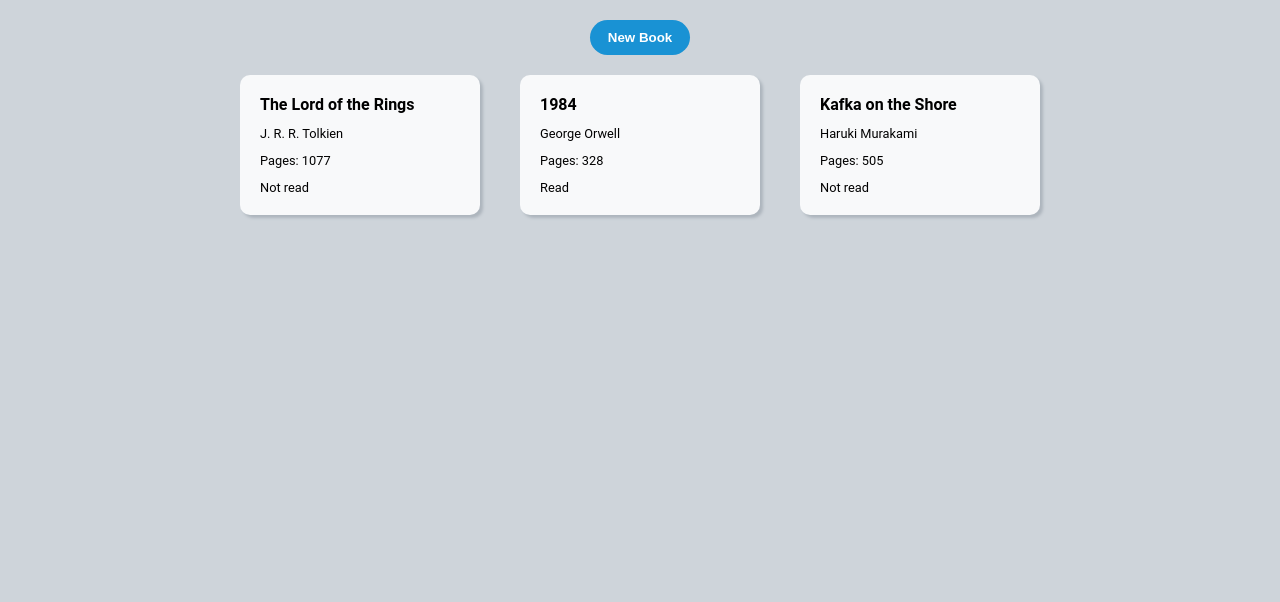
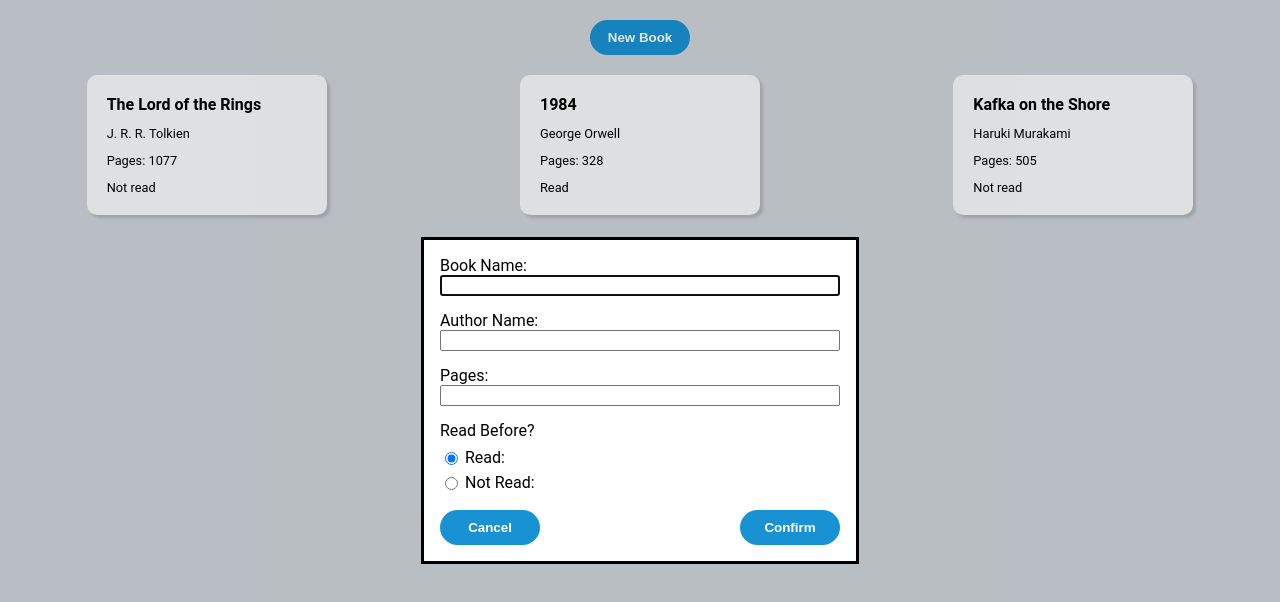
Before and after one commit to Accany1/odin-library, a plain HTML site: page index.html in a window 1280 px wide. Both pictures are taken after a click on the button "New Book". Drawn offline with Linux system fonts and the light colour scheme.

Commit message:
added new book functionality

```diff
--- a/index.html
+++ b/index.html
@@ -7,8 +7,35 @@
     <title>Document</title>
 </head>
 <body>
+    <dialog id="book-dialog">
+        <form id="book-form">
+            <div class="form-inputs">
+                <label for="book-name">Book Name: </label>
+                <input type="text" id="book-name" required>
+            </div>
+            <div class="form-inputs">
+                <label for="author-name">Author Name: </label>
+                <input type="text" id="author-name" required>
+            </div>
+            <div class="form-inputs">
+                <label for="pages">Pages: </label>
+                <input type="number" id="pages" required>
+            </div>
+            <div>Read Before?</div>
+            <div class="radio-inputs">
+                <input type="radio" id="read" name="reading" checked value="read">
+                <label for="read">Read: </label>
+                <input type="radio" id="not-read" name="reading" value="not read">
+                <label for="not-read">Not Read:</label>
+            </div>
+            <div class="button-container">
+                <button id="cancel-btn" value="cancel" formmethod="dialog">Cancel</button>
+                <button id="confirm-btn" value="submit">Confirm</button>
+            </div>
+        </form>
+    </dialog>
     <div class="button">
-        <button>New Book</button>
+        <button id="addBookButton">New Book</button>
     </div>
     <div id="main"></div>
     <script src="javascript.js"></script>
--- a/javascript.js
+++ b/javascript.js
@@ -26,6 +26,7 @@ displayBooks = (myLibrary) => {
     let titleList = []
 
     const container = document.querySelector("#main")
+    container.innerHTML = ""
 
 
 
@@ -62,10 +63,57 @@ displayBooks = (myLibrary) => {
     }
 }
 
+// template books
 addBookToLibrary('The Lord of the Rings', 'J. R. R. Tolkien', '1077', false)
 addBookToLibrary('1984', 'George Orwell', '328', true)
 addBookToLibrary('Kafka on the Shore', 'Haruki Murakami', '505', false)
 
+const bookDialog = document.getElementById("book-dialog")
+const bookForm = document.getElementById('book-form')
+const bookInput = document.getElementById("book-name")
+const authorInput = document.getElementById("author-name")
+const pagesInput = document.getElementById("pages")
+const readInput = document.getElementsByName("reading")
+const cfmBtn = document.getElementById("confirm-btn")
+const cancelBtn = document.getElementById("cancel-btn")
+
+
 displayBooks(myLibrary)
 
-console.log('myLibrary')
+// add book button
+const zero = document.querySelector('#addBookButton')
+zero.addEventListener("click", () => {
+    bookDialog.showModal()
+})
+
+// confirm button logic
+cfmBtn.addEventListener("click", () => {
+    if (bookForm.checkValidity()) {
+        console.log(bookInput.value)
+        console.log(authorInput.value)
+        console.log(pagesInput.value)
+
+        let readValue = false
+
+        for (i = 0; i < readInput.length; i++) {
+            if (readInput[i].checked) {
+                if (readInput[i].value === "read"){
+                    readValue = true
+                }
+            }
+        }
+
+        addBookToLibrary(bookInput.value, authorInput.value, pagesInput.value, readValue)
+
+        displayBooks(myLibrary)
+
+        event.preventDefault()
+        bookDialog.close()
+    }
+})
+
+// cancel button logic
+cancelBtn.addEventListener("click", () => {
+    event.preventDefault()
+    bookDialog.close()
+})
--- a/styles.css
+++ b/styles.css
@@ -1,6 +1,7 @@
 body {
     background-color: #ced4da;
     margin: 0px;
+    width: 100%;
     font-family: 'Roboto', system-ui,-apple-system, BlinkMacSystemFont,Arial, sans-serif;
 }
 
@@ -23,7 +24,9 @@ button {
 
 #main {
     display: flex;
-    justify-content: center;
+    justify-content: space-around;
+    flex-wrap: wrap;
+    gap: 20px;
 }
 
 .card {
@@ -48,3 +51,28 @@ button {
 .read {
     font-size: 0.8em;
 }
+
+dialog {
+    width: 400px;
+
+}
+
+.form-inputs {
+    display: grid;
+    margin-bottom: 15px;
+}
+
+.button-container {
+    display: flex;
+    justify-content: space-between;
+}
+
+.radio-inputs {
+    margin-top: 5px;
+    display: grid;
+    grid-template-columns: 25px 1fr;
+    grid-template-rows: 25px 25px;
+    justify-items: left;
+    align-items: center;
+    margin-bottom: 15px;
+}
```
